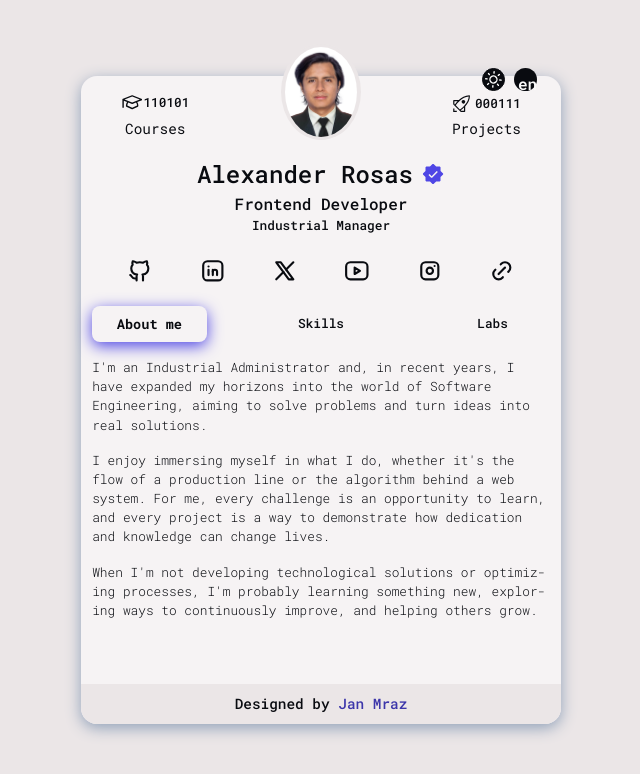
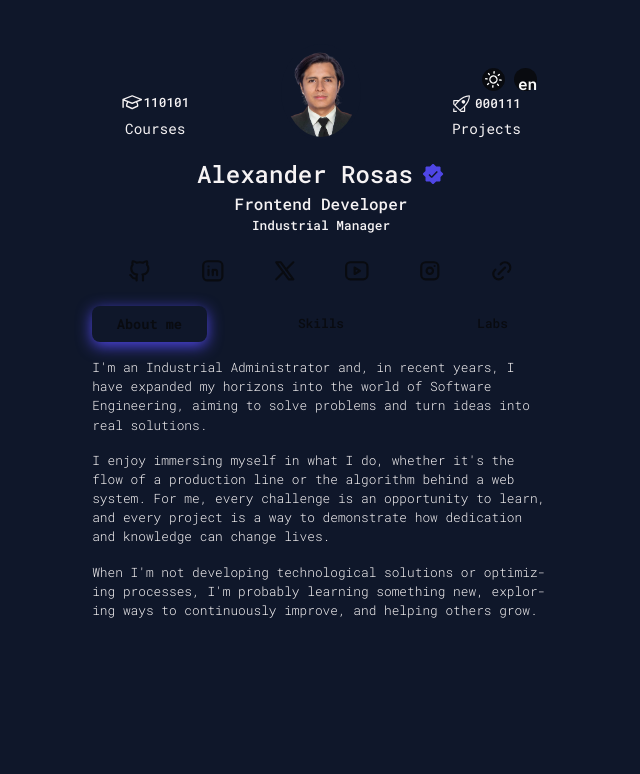
Before and after one commit to aleroses/aleroses.github.io, a React (Vite) app: page / in a window 1280 px wide. Shown: the top 774 px of the page, without its empty margins (319-959 px from the left). Built offline with nearby package versions, Linux system fonts and the light colour scheme.

Commit message:
Change background color

```diff
--- a/index.html
+++ b/index.html
@@ -1,4 +1,4 @@
-<!DOCTYPE html>
+<!doctype html>
 <html lang="en">
   <head>
     <meta charset="UTF-8" />
--- a/src/App.jsx
+++ b/src/App.jsx
@@ -41,7 +41,7 @@ function App() {
 
         <Route path="/*" element={<Navigate to="/" />} />
       </Routes>
-      <DesignCredit />
+      {/* <DesignCredit /> */}
       <LanguageButton
         handleClick={handleLanguage}
         language={language}
--- a/src/components/ProfilePicture.jsx
+++ b/src/components/ProfilePicture.jsx
@@ -1,5 +1,5 @@
 import app from "../styles/App.module.css";
-import graduationPhoto from "../assets/photos/graduation-degree.jpg";
+import graduationPhoto from "../assets/photos/graduation-degree.png";
 
 export const ProfilePicture = () => {
   return (
--- a/src/styles/index.css
+++ b/src/styles/index.css
@@ -1,7 +1,8 @@
-@import 'tailwindcss';
+@import "tailwindcss";
 
 :root {
-  --first-bg-color: #ebe6e7;
+  /* --first-bg-color: #ebe6e7; */
+  --first-bg-color: #0f172a;
   --second-bg-color: #f6f3f4;
   --first-shadow-color: #90a1b9;
   --second-shadow-color: #a6a09b;
@@ -25,7 +26,7 @@
   --bg-gray4: #d1d5dc;
 }
 
-[data-theme='dark'] {
+[data-theme="dark"] {
   --first-bg-color: #090b10;
   --second-bg-color: #0f111a;
   --first-shadow-color: #90a1b9;
@@ -40,12 +41,13 @@
   padding: 0;
   box-sizing: border-box;
 
-  transition: background-color 0.3s ease-in-out,
+  transition:
+    background-color 0.3s ease-in-out,
     color 0.3s ease-in-out;
 }
 
 body {
-  color-scheme: only light;
+  color-scheme: light;
   width: 100vw;
   height: 100vh;
   font-size: 100%;
@@ -56,10 +58,10 @@ body {
 
   /* color: var(--bg-slate100);
   background-color: var(--bg-gray3); */
-  color: var(--first-text-color);
+  color: var(--second-bg-color);
   background-color: var(--first-bg-color);
 
-  font-family: 'Roboto Mono', serif;
+  font-family: "Roboto Mono", serif;
   font-optical-sizing: auto;
   font-weight: 500;
   font-style: normal;
@@ -79,6 +81,6 @@ body {
   padding: 0 0.7rem; /* 1rem */
 
   border-radius: 1rem;
-  background-color: var(--second-bg-color);
-  box-shadow: 0 0.25rem 0.9375rem var(--first-shadow-color);
+  /* background-color: var(--second-bg-color); */
+  /* box-shadow: 0 0.25rem 0.9375rem var(--first-shadow-color); */
 }
```
Also changed, not shown: src/assets/photos/graduation-degree.png (added).
